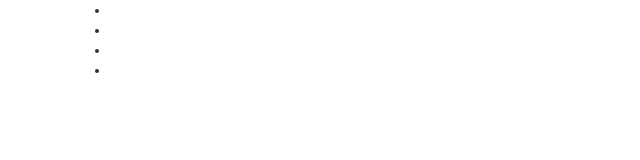
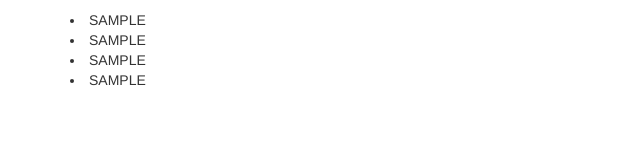
Before and after one commit to apfrancois86/grocery, a plain HTML site: page index.html in a window 1280 px wide. Both pictures are taken after typing "Sample", "Sample", "Sample", "Sample" into the empty fields and a click on the button "Submit". Shown: the whole page, without its empty margins (0-640 px from the left). Drawn offline with Linux system fonts and the light colour scheme.

Commit message:
Complete functions

```diff
--- a/index.html
+++ b/index.html
@@ -32,13 +32,8 @@
         <button type="submit">Submit</button>
       </form>
 
-
       <div id="list">
         <ul>
-          <li class="item1"></li>
-          <li class="item2"></li>
-          <li class="item3"></li>
-          <li class="item4"></li>
         </ul>
       </div>
     </div>
--- a/js/scripts.js
+++ b/js/scripts.js
@@ -11,14 +11,16 @@ $(document).ready(function() {
       groceryInput.sort();
     });
 
-    console.log(groceryInput);
-
-    var output = groceryInput.map(function(item) {
+    var outputs = groceryInput.map(function(item) {
       return item.toUpperCase();
-      ("." + item).append(output);
+      ("." + item).text(outputs);
     });
 
-    $
+    outputs.forEach(function(output) {
+      $("#list").append("<li>" + output + "</li>");
+    });
+
+
     $("#list").show();
     $("form").hide();
 
```
